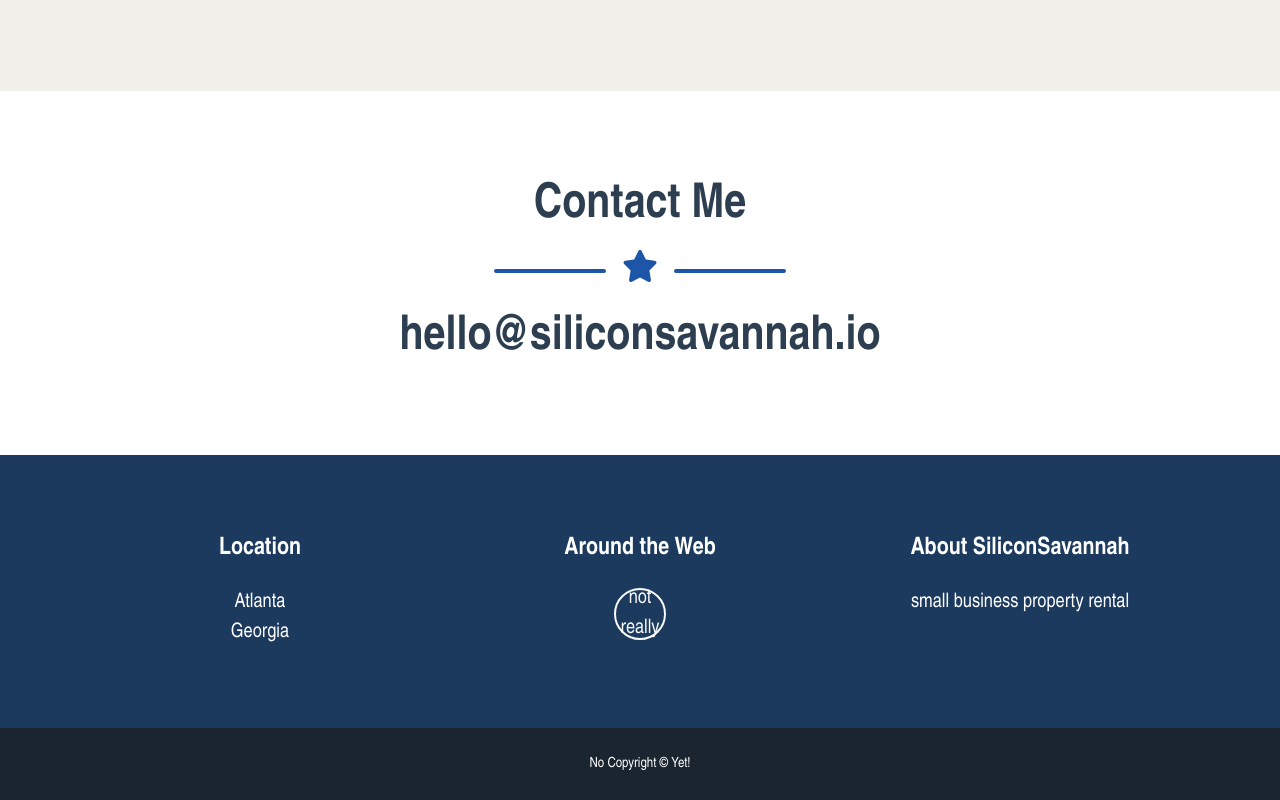
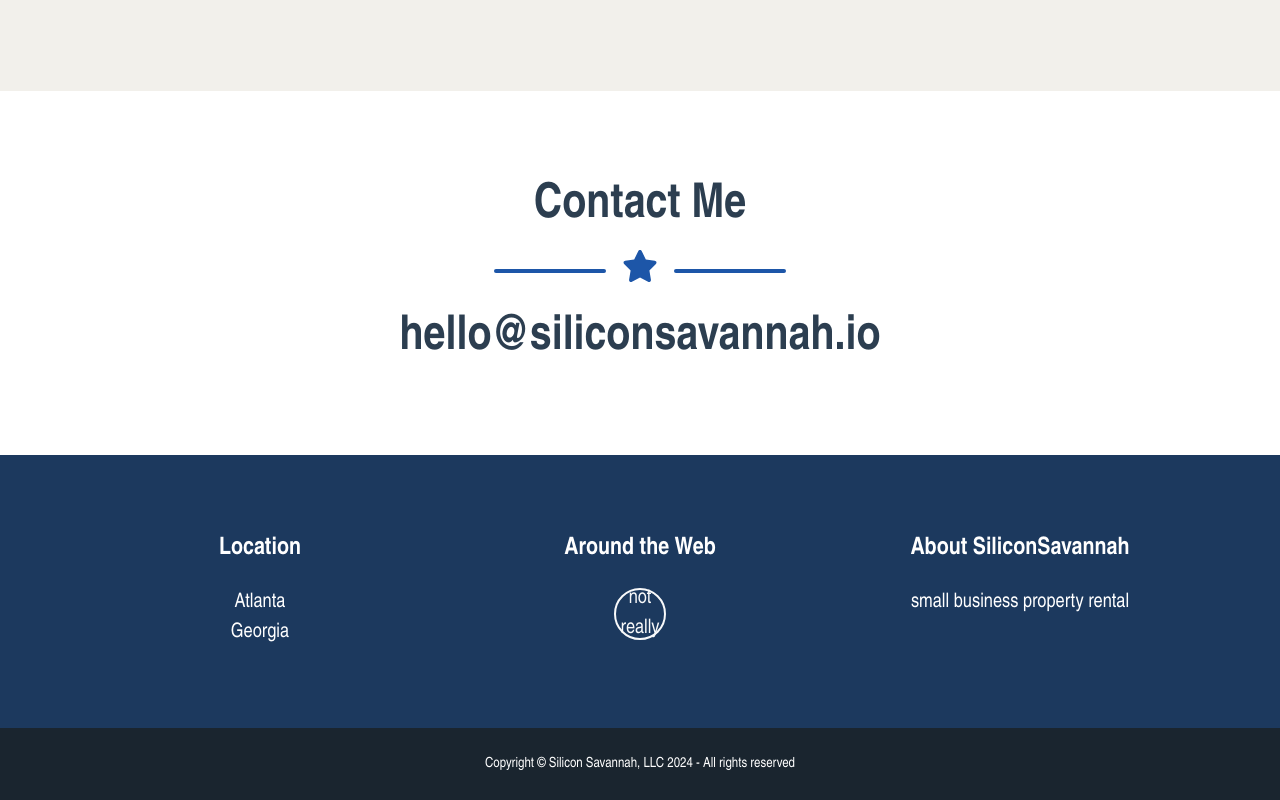
Before and after one commit to 2karis/siliconsavannah, a plain HTML site: page caddy/site/index.html in a window 1280 px wide. Shown: the part 1567-2367 px from the top of the page. Drawn offline with nearby package versions, Linux system fonts and the light colour scheme.

Commit message:
updated copyright information

```diff
--- a/caddy/site/index.html
+++ b/caddy/site/index.html
@@ -160,7 +160,7 @@
         </footer>
         <!-- Copyright Section-->
         <div class="copyright py-4 text-center text-white">
-            <div class="container"><small>No Copyright &copy; Yet!</small></div>
+            <div class="container"><small>Copyright &copy; Silicon Savannah, LLC 2024 - All rights reserved</small></div>
         </div>
         <!-- Bootstrap core JS-->
         <script src="https://cdn.jsdelivr.net/npm/bootstrap@5.2.3/dist/js/bootstrap.bundle.min.js"></script>
```
